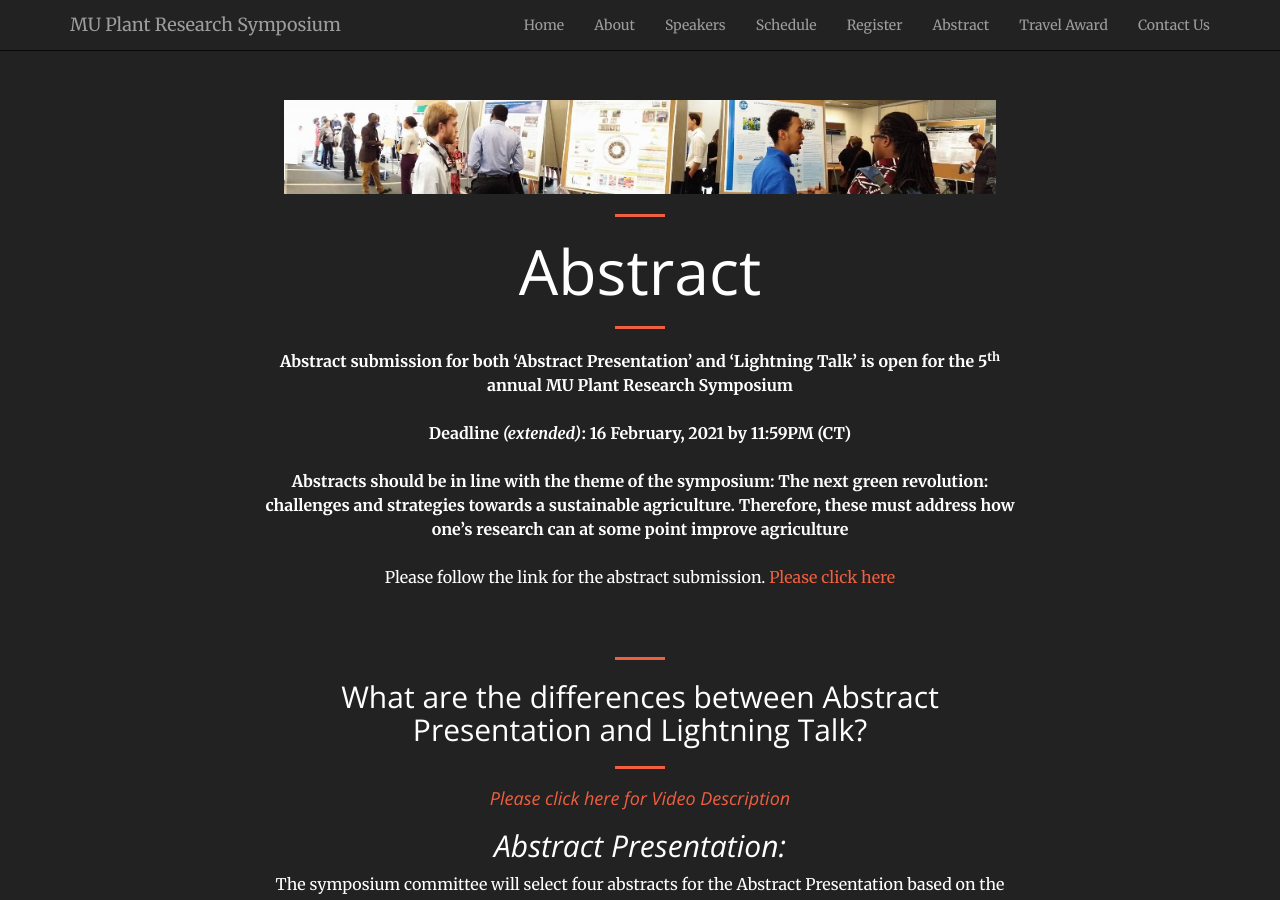
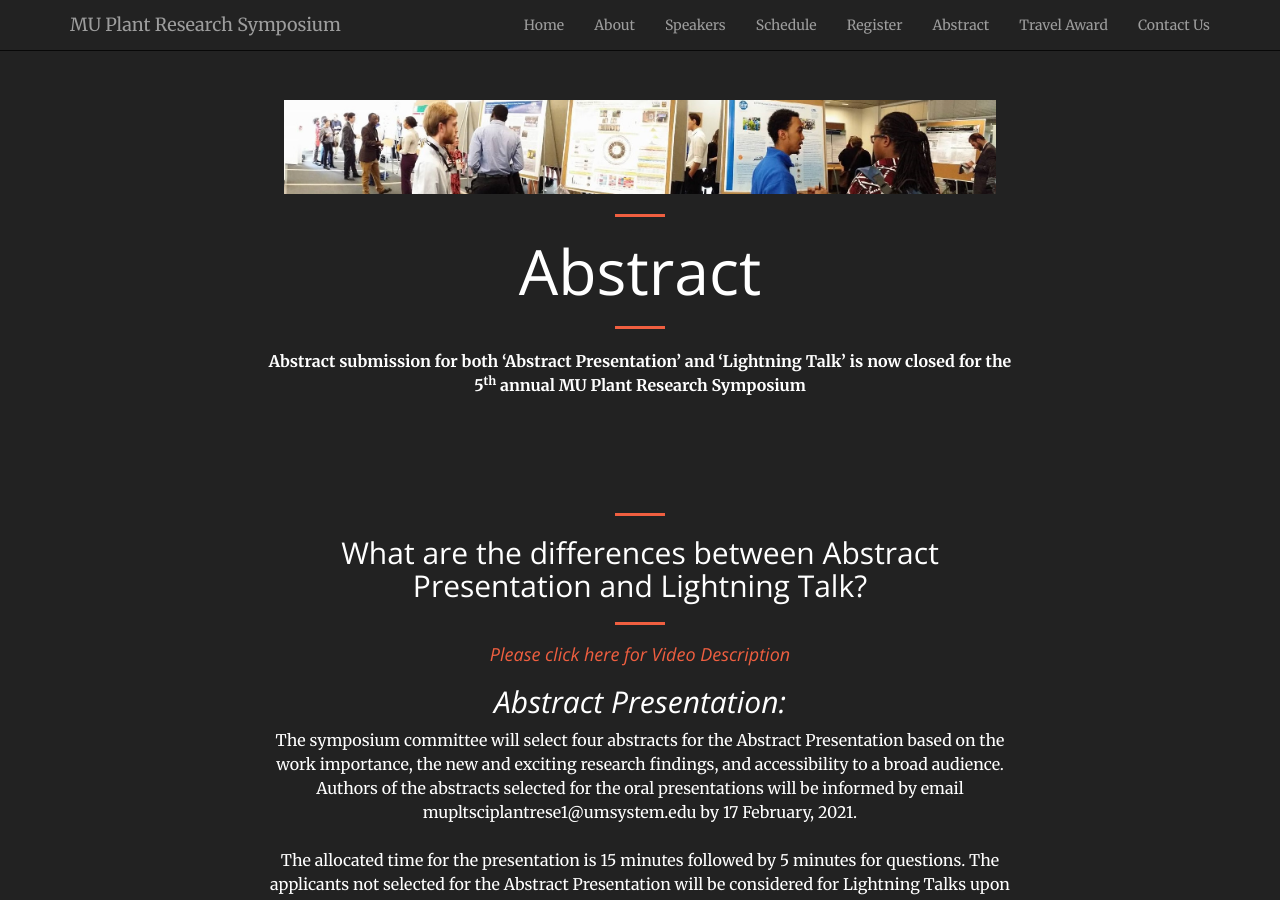
Before and after one commit to mupioneersymposium/mupioneersymposium.github.io, a Jekyll site: the page built from abstract.md, in a window 1280 px wide and 900 px high. Built offline with Jekyll 4.4.1, drawn with Linux system fonts in a browser that asks for light colours.

Commit message:
Update abstract.md

```diff
--- a/abstract.md
+++ b/abstract.md
@@ -7,14 +7,8 @@ layout: regular
 <hr style="clear: both;" />
 # Abstract
 <hr style="clear: both;" />
-**Abstract submission for both 'Abstract Presentation' and 'Lightning Talk' is open for the 5<sup>th</sup> annual MU Plant Research Symposium**
-<br/><br/>
-**Deadline *(extended)*: 16 February, 2021 by 11:59PM (CT)**
-<br/><br/>
-**Abstracts should be in line with the theme of the symposium: The next green revolution: challenges and strategies towards a sustainable agriculture. Therefore, these must address how one's research can at some point improve agriculture**
-<br/><br/>
-Please follow the link for the abstract submission. <a href="https://docs.google.com/forms/d/e/1FAIpQLSdboRNFQZRiMRHCT4cOu78Mg9E0iv1sAy76VWY4l2xqpFj8FQ/viewform?usp=sf_link" target="_blank"> Please click here
-<br/><br/><br/>
+**Abstract submission for both 'Abstract Presentation' and 'Lightning Talk' is now closed for the 5<sup>th</sup> annual MU Plant Research Symposium**
+<br/><br/><br/><br/><br/>
 
 
 <hr style="clear: both;" />
```
